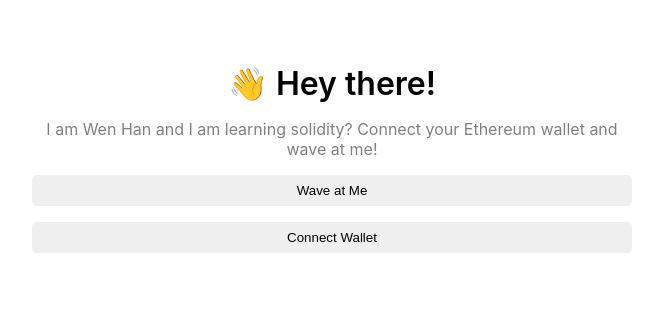
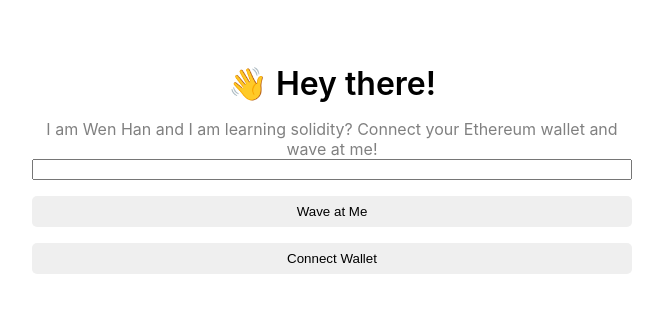
Before and after one commit to javhan/waveportal-starter-project, a React (Create React App) app: page / in a window 1280 px wide. Shown: the top 312 px of the page, without its empty margins (308-971 px from the left). Built offline with nearby package versions, Linux system fonts and the light colour scheme; the HTML template or start-up script is replaced by a standard one.

Commit message:
sending messages

```diff
--- a/src/App.js
+++ b/src/App.js
@@ -8,6 +8,7 @@ export default function App() {
   const [currentAccount, setCurrentAccount] = useState("")
   const [loading, setLoading] = useState("")
   const [allWaves, setAllWaves] = useState([])
+  const [text, setText] = useState("")
 
   const contractAddress = "0x7093A09EA628C9B5108FB54367dA78aE9c54678a"
 
@@ -34,7 +35,7 @@ export default function App() {
 
         setAllWaves(wavesCleaned);
       } else {
-        console.log("Ethereum objext doesn't exist!")
+        console.log("Ethereum object doesn't exist!")
       }
     } catch (error) {
       console.log(error)
@@ -86,7 +87,7 @@ const connectWallet = async () => {
 const wave = async () => {
   try {
     const { ethereum } = window;
-
+    if (text === "") return;
     if (ethereum) {
       const provider = new ethers.providers.Web3Provider(ethereum);
       const signer = provider.getSigner();
@@ -95,7 +96,7 @@ const wave = async () => {
       let count = await wavePortalContract.getTotalWaves();
       console.log("Retrieved total wave count...", count.toNumber());
 
-      const waveTxn = await wavePortalContract.wave("this is a message");
+      const waveTxn = await wavePortalContract.wave(text);
       setLoading("load")
       console.log("Mining...", waveTxn.hash);
 
@@ -128,7 +129,7 @@ const wave = async () => {
         <div className="bio">
         I am Wen Han and I am learning solidity? Connect your Ethereum wallet and wave at me!
         </div>
-
+        <input type="text" onChange={(e) => setText(e.target.value)}/>
         <button className="waveButton" onClick={wave}>
           Wave at Me
         </button>
```
